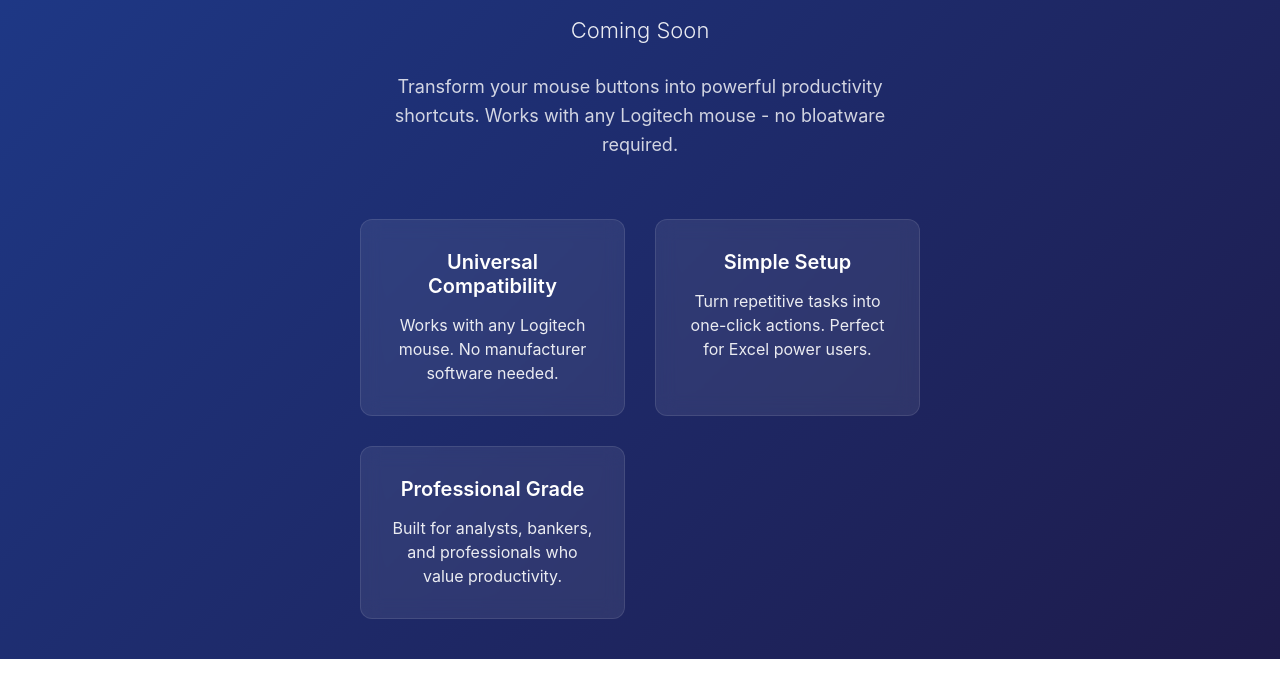
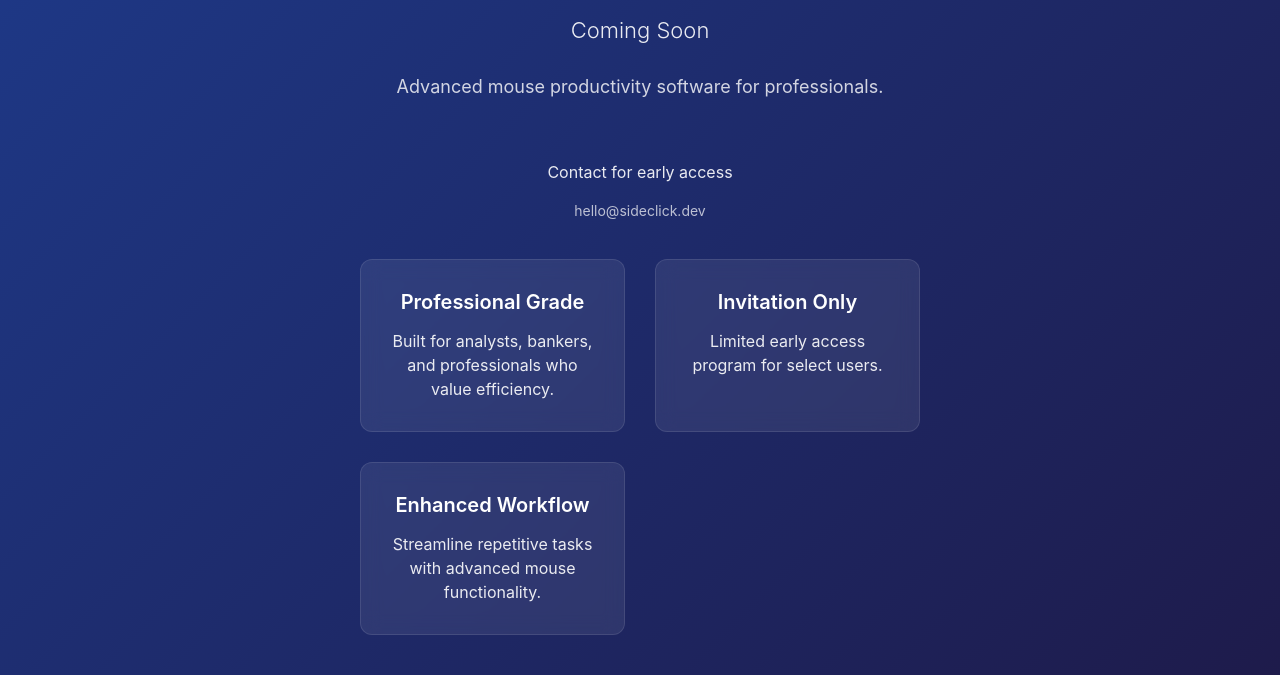
Before and after one commit to prospervandale23/micelord-website, a plain HTML site: page index2.html in a window 1280 px wide. Shown: the part 165-840 px from the top of the page. Drawn offline with Linux system fonts and the light colour scheme.

Commit message:
Update index2.html
First publicly viewable Sideclick web address.

```diff
--- a/index2.html
+++ b/index2.html
@@ -152,24 +152,28 @@
         <p class="tagline">Coming Soon</p>
 
         <p class="description">
-            Transform your mouse buttons into powerful productivity shortcuts.
-            Works with any Logitech mouse - no bloatware required.
+            Advanced mouse productivity software for professionals.
         </p>
+
+        <div style="text-align: center; margin-bottom: 40px;">
+            <p style="font-size: 16px; opacity: 0.9; margin-bottom: 20px;">Contact for early access</p>
+            <p style="font-size: 14px; opacity: 0.7;">hello@sideclick.dev</p>
+        </div>
 
         <div class="features">
             <div class="feature">
-                <h3>Universal Compatibility</h3>
-                <p>Works with any Logitech mouse. No manufacturer software needed.</p>
+                <h3>Professional Grade</h3>
+                <p>Built for analysts, bankers, and professionals who value efficiency.</p>
             </div>
 
             <div class="feature">
-                <h3>Simple Setup</h3>
-                <p>Turn repetitive tasks into one-click actions. Perfect for Excel power users.</p>
+                <h3>Invitation Only</h3>
+                <p>Limited early access program for select users.</p>
             </div>
 
             <div class="feature">
-                <h3>Professional Grade</h3>
-                <p>Built for analysts, bankers, and professionals who value productivity.</p>
+                <h3>Enhanced Workflow</h3>
+                <p>Streamline repetitive tasks with advanced mouse functionality.</p>
             </div>
         </div>
     </div>
```
